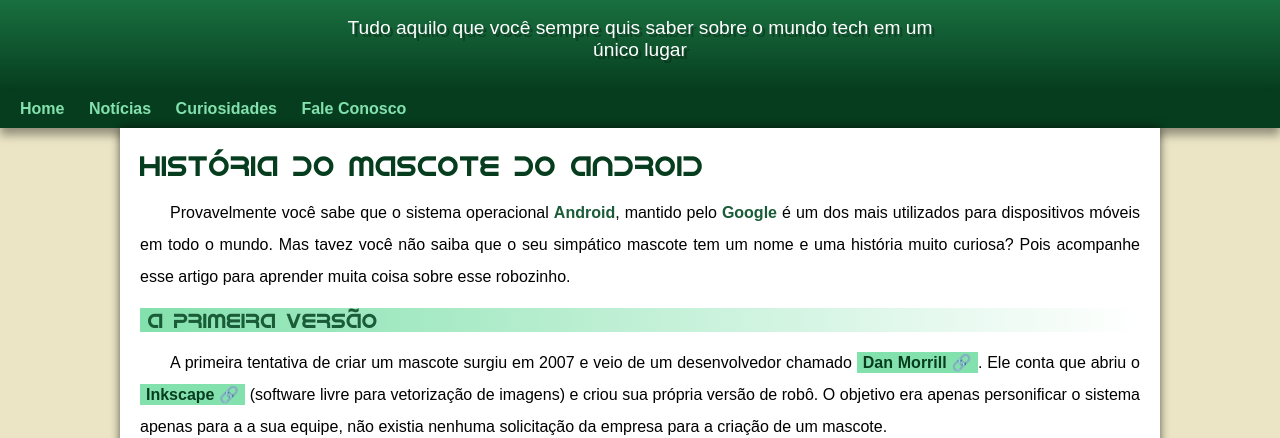
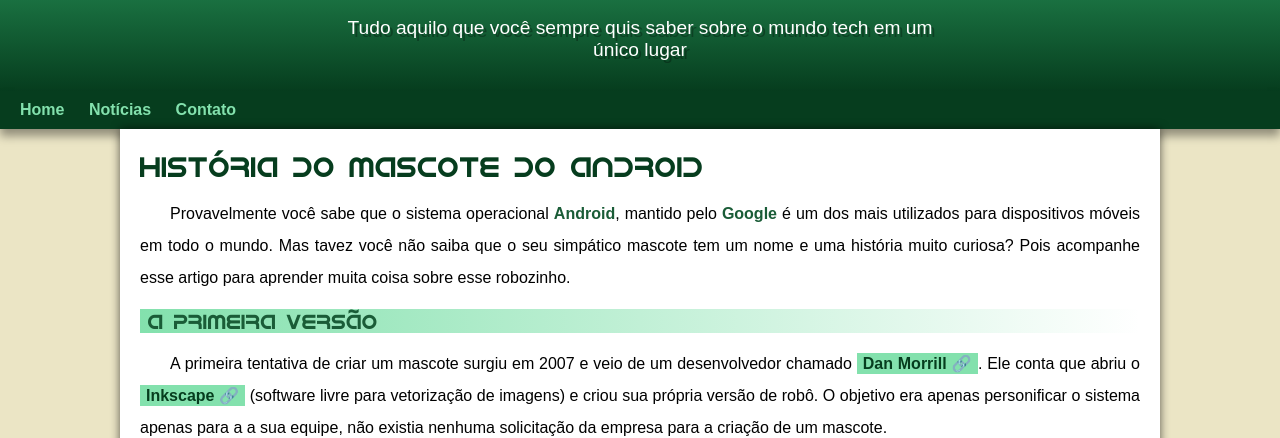
Before and after one commit to weversonmp/projeto-android, a plain HTML site: page index.html in a window 1280 px wide. Shown: the part 100-538 px from the top of the page. Drawn offline with Linux system fonts and the light colour scheme.

Commit message:
html css
Correção do header > p e mudança do nav no index.html

```diff
--- a/estilos/style.css
+++ b/estilos/style.css
@@ -49,13 +49,12 @@ header > h1 {
 }
 
 header > p {
-  color: white;
   font-size: 1.2em;
   color: white;
   max-width: 600px;
   padding: 0 10px 0 10px;
   margin: auto;
-  margin-bottom: 30px;
+  padding-bottom: 30px;
   text-shadow: 3px 3px 0px rgba(0, 0, 0, 0.295);
 }
 
--- a/index.html
+++ b/index.html
@@ -15,8 +15,7 @@
     <nav>
       <a href="#">Home</a>
       <a href="#">Notícias</a>
-      <a href="#">Curiosidades</a>
-      <a href="#">Fale Conosco</a>
+      <a href="#">Contato</a>
     </nav>
     <main>
       <article>
```
